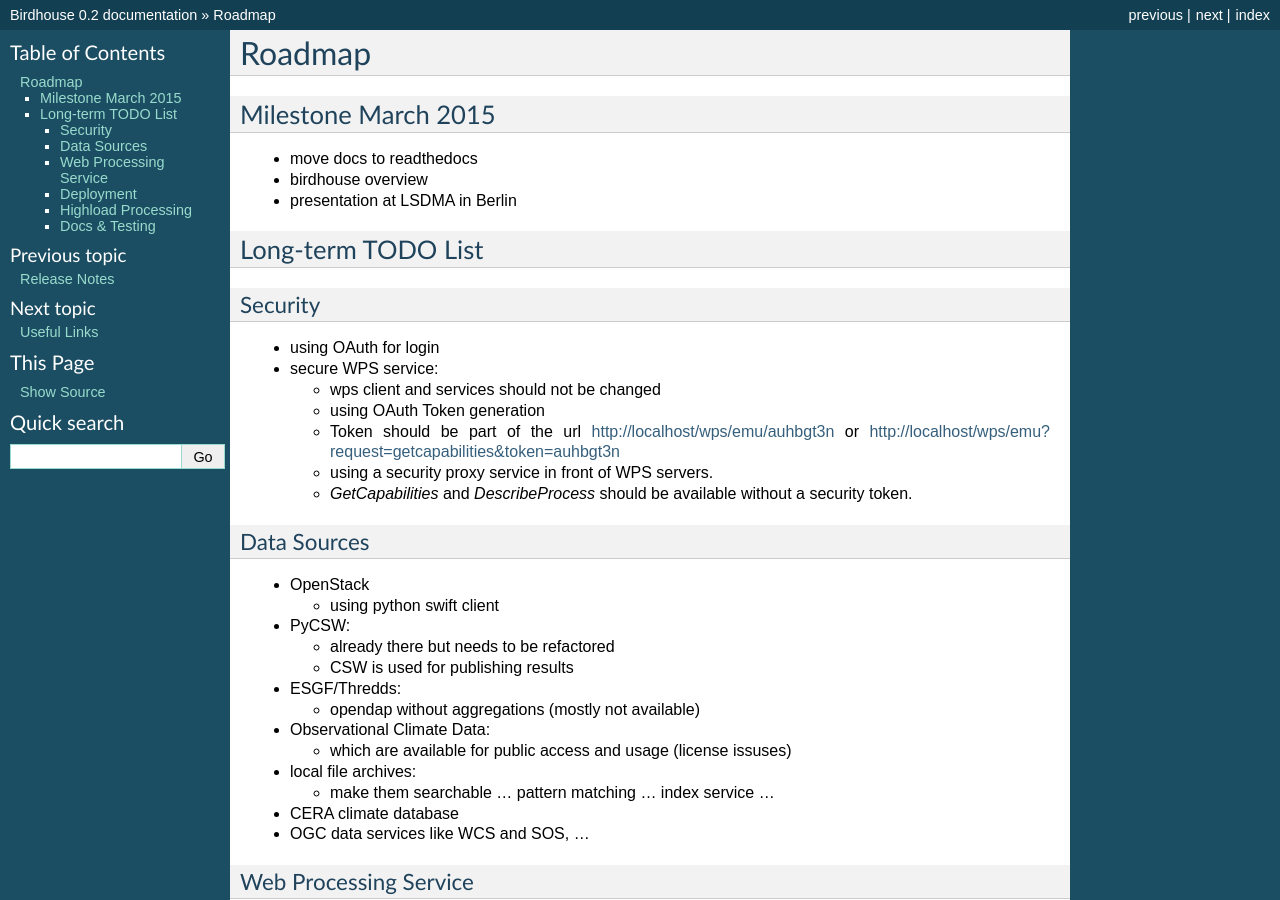
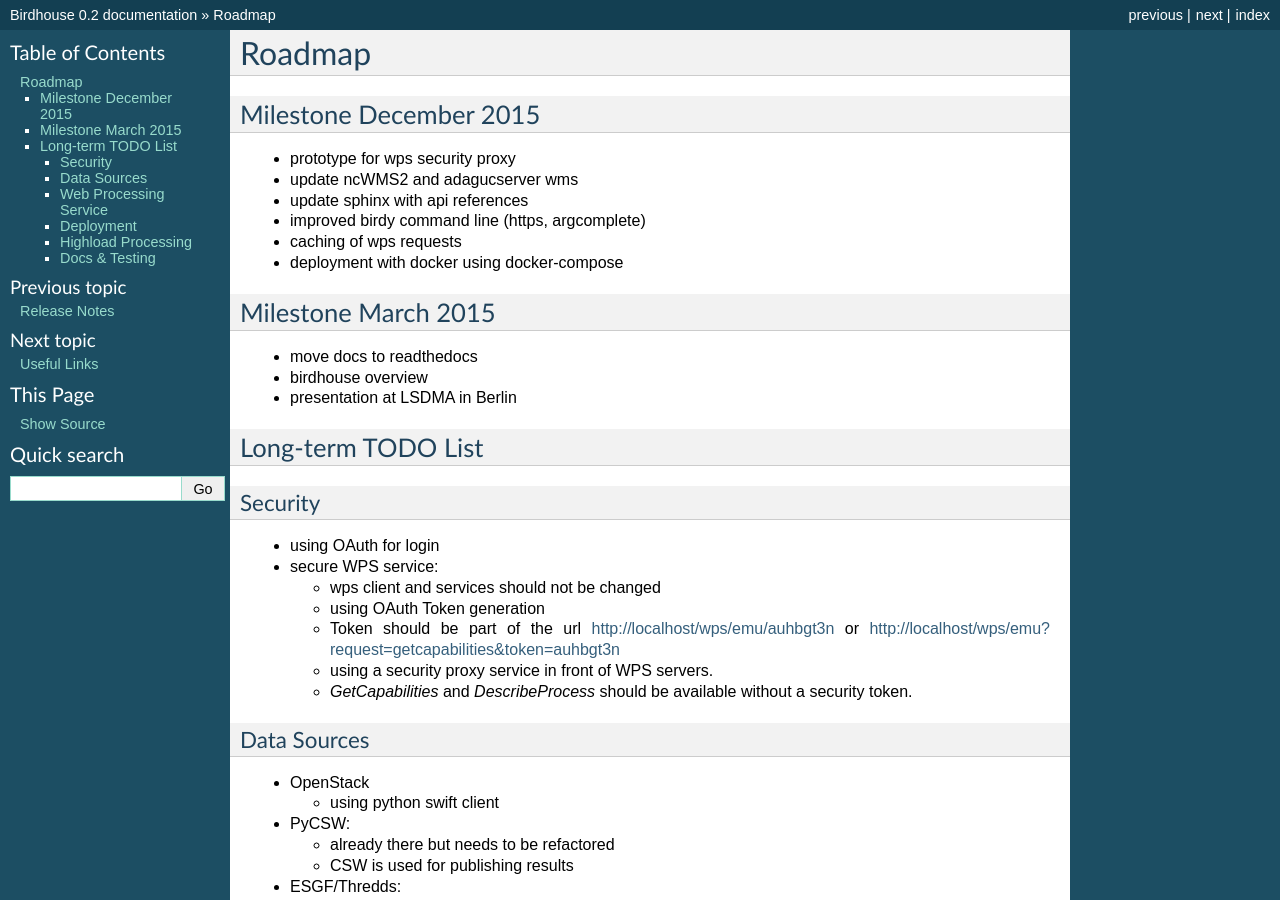
Before and after one commit to bird-house/birdhouse-docs, a Sphinx documentation site: the page built from docs/source/roadmap.rst, in a window 1280 px wide and 900 px high. Built offline with Sphinx 7.4.7, drawn with Linux system fonts in a browser that asks for light colours.

Commit message:
update milestone 2015

```diff
--- a/docs/source/roadmap.rst
+++ b/docs/source/roadmap.rst
@@ -3,6 +3,16 @@
 =======
 Roadmap
 =======
+
+Milestone December 2015
+=======================
+
+* prototype for wps security proxy
+* update ncWMS2 and adagucserver wms
+* update sphinx with api references
+* improved birdy command line (https, argcomplete)
+* caching of wps requests
+* deployment with docker using docker-compose
 
 Milestone March 2015
 ====================
```
